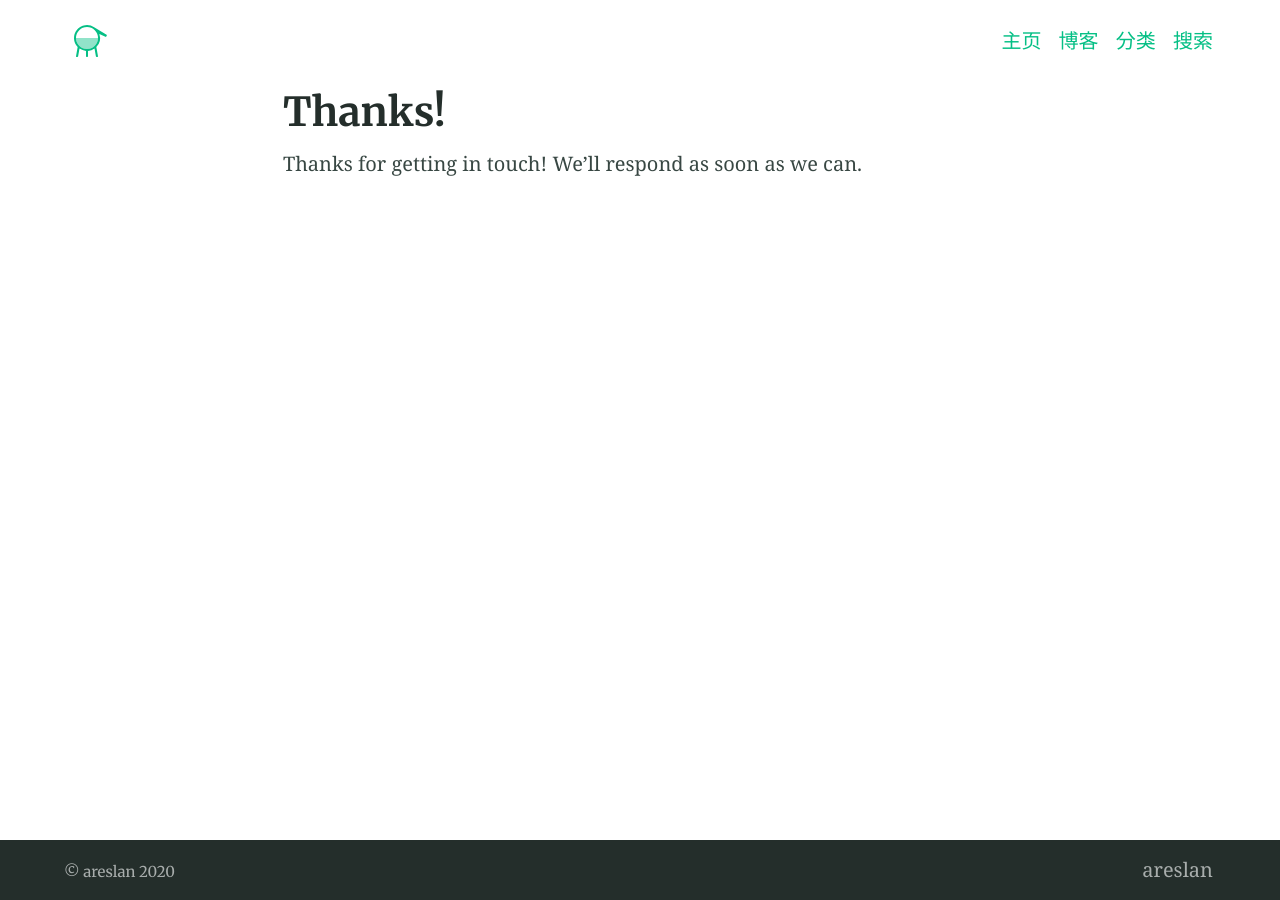
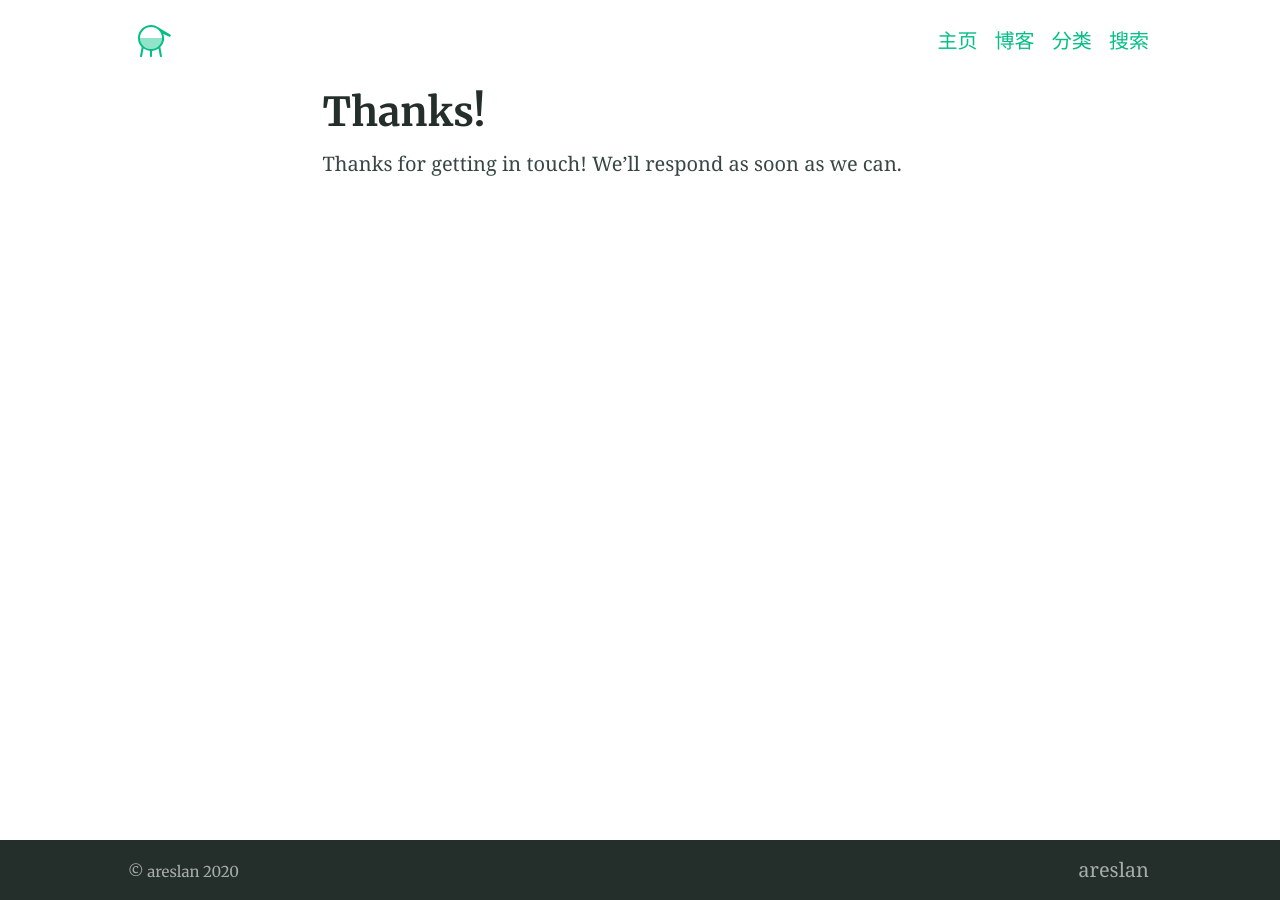
Before and after one commit to areslan1122/areslan1122.github.io, a Jekyll site: the page built from thanks.md, in a window 1280 px wide. Built offline with Jekyll 4.4.1, drawn with Linux system fonts in a browser that asks for light colours; our own code applies the rules of GitHub Pages for plain Markdown files.

Commit message:
update size

```diff
--- a/_sass/_normalize.scss
+++ b/_sass/_normalize.scss
@@ -168,7 +168,7 @@ mark {
  */
 
 small {
-  font-size: 80%;
+  font-size: 60%;
 }
 
 /**
@@ -178,7 +178,7 @@ small {
 
 sub,
 sup {
-  font-size: 75%;
+  font-size: 100%;
   line-height: 0;
   position: relative;
   vertical-align: baseline;
--- a/_sass/_theme.scss
+++ b/_sass/_theme.scss
@@ -9,8 +9,8 @@ body {
 }
 
 .container {
-  width: 90%;
-  max-width: 1200px;
+  width: 80%;
+  max-width: 1600px;
   margin: 0 auto;
 }
 
```
